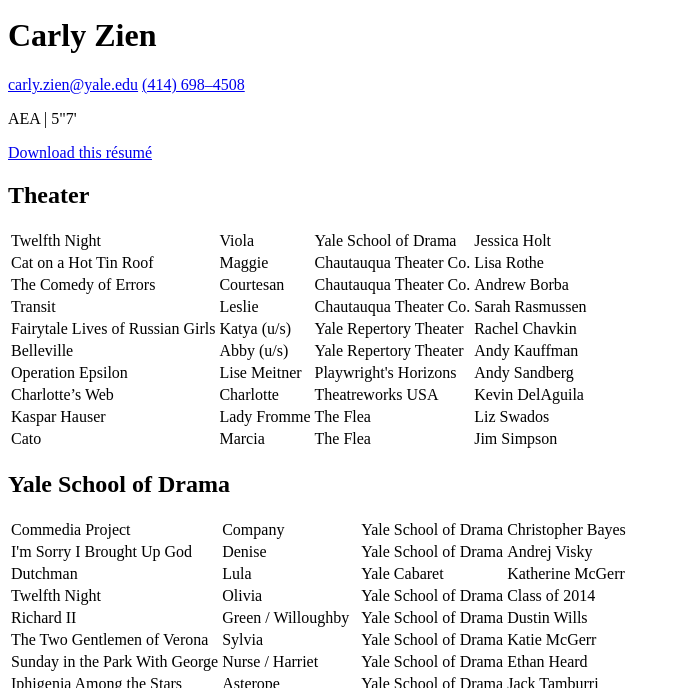
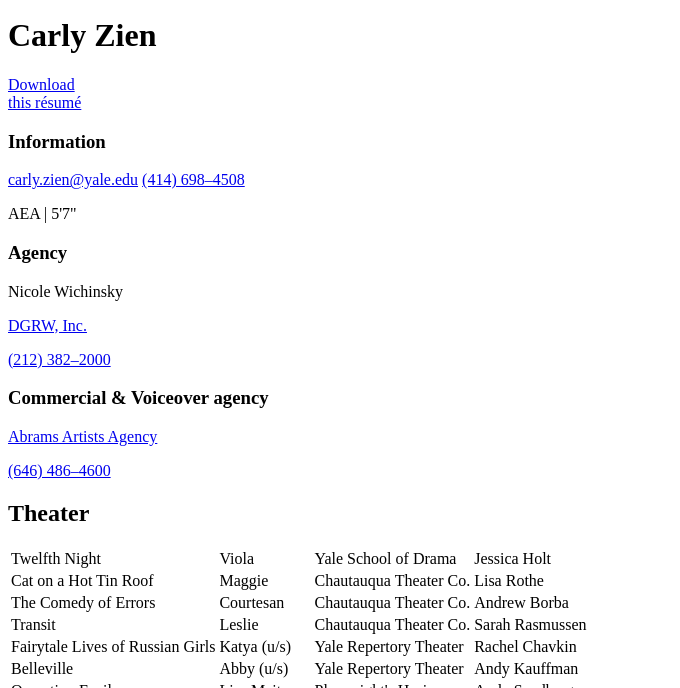
Before and after one commit to jakezien/carly, a Jekyll site: the page built from resume.html, in a window 1280 px wide and 900 px high, cut to the strip 212-900 px from the top of the window. Shown: the whole strip, without its empty margins (0-680 px from the left). Built offline with Jekyll 4.4.1, drawn with Linux system fonts in a browser that asks for light colours; nearby versions of some CDN libraries; some web fonts are replaced; Markdown is read by kramdown in place of the engine named in the settings; a style sheet for code colours, icons or effects is not loaded; some of the changed text lies outside the part shown.

Commit message:
Updated Agency info and a few fixes.

```diff
--- a/_assets/css/home.styl
+++ b/_assets/css/home.styl
@@ -6,6 +6,7 @@
     position relative
     box-sizing border-box
     background #fff
+    min-height 700px
 
     &.show-bio
       #info
--- a/_includes/site-footer.html
+++ b/_includes/site-footer.html
@@ -2,8 +2,20 @@
   <div class="container">
     <div id="contact">
       <h2>Contact</h2>
-      <a href="mailto:carly.zien@yale.edu">carly.zien@yale.edu</a>
-      <a href="/resume">View r&eacute;sum&eacute;</a>
+      <p><a href="mailto:carly.zien@yale.edu">carly.zien@yale.edu</a></p>
+      <p><a href="/resume">View r&eacute;sum&eacute;</a></p>
+      <div class="keyline"></div>
+      <div class="agency">
+        <h3 class="smallcaps">Agency</h3>
+        <p>Nicole Wichinsky</p>
+        <p><a href="http://www.dgrwinc.com/" target="_blank">DGRW, Inc.</a></p>
+        <p><a href="tel:2123822000">(212) 382–2000</a></p>
+      </div>
+      <div class="agency">
+        <h3 class="smallcaps">Commercial &amp; Voiceover agency</h3>
+        <p><a href="http://www.abramsartists.com/" target="_blank">Abrams Artists Agency</a></p>
+        <p><a href="tel:6464864600">(646) 486–4600</a></p>
+      </div>
     </div>
   </div>
 </footer>
--- a/resume.html
+++ b/resume.html
@@ -9,16 +9,26 @@ title: R&eacute;sum&eacute; | Carly Zien
     <div class="grid">
       <div class="title">
         <h1>Carly Zien</h1>
+        <a class="download" href="/images/Carly-Zien-Resume.pdf" download="Carly Zien Résumé">Download<br>this résumé</a>
       </div>
       <div class="contact-credentials">
-        <div class="contact">
+        <div class="credentials">
+          <h3 class="smallcaps">Information</h3>
           <a href="mailto:carly.zien@yale.edu">carly.zien@yale.edu</a>
-          <a href="tel:4146984508">(414) 698&ndash;4508</a>
+          <a href="tel:4146984508">(414) 698–4508</a>
+          <p>AEA  |  5'7"</p>
         </div>
-        <div class="credentials">
-          <p>AEA  |  5"7'</p>
+        <div class="agency">
+          <h3 class="smallcaps">Agency</h3>
+          <p>Nicole Wichinsky</p>
+          <p><a href="http://www.dgrwinc.com/" target="_blank">DGRW, Inc.</a></p>
+          <a href="tel:2123822000">(212) 382–2000</a>
         </div>
-        <a class="download" href="/images/Carly-Zien-Resume.pdf" download="Carly Zien R&eacute;sum&eacute;">Download this r&eacute;sum&eacute;</a>
+        <div class="agency">
+          <h3 class="smallcaps">Commercial &amp; Voiceover agency</h3>
+          <p><a href="http://www.abramsartists.com/" target="_blank">Abrams Artists Agency</a></p>
+          <a href="tel:6464864600">(646) 486–4600</a>
+        </div>
       </div>
     </div>
   </header>
```
Also changed, not shown: _assets/css/resume.styl (+16 -2 lines), _assets/css/sitewide.styl (+27 -4 lines).
